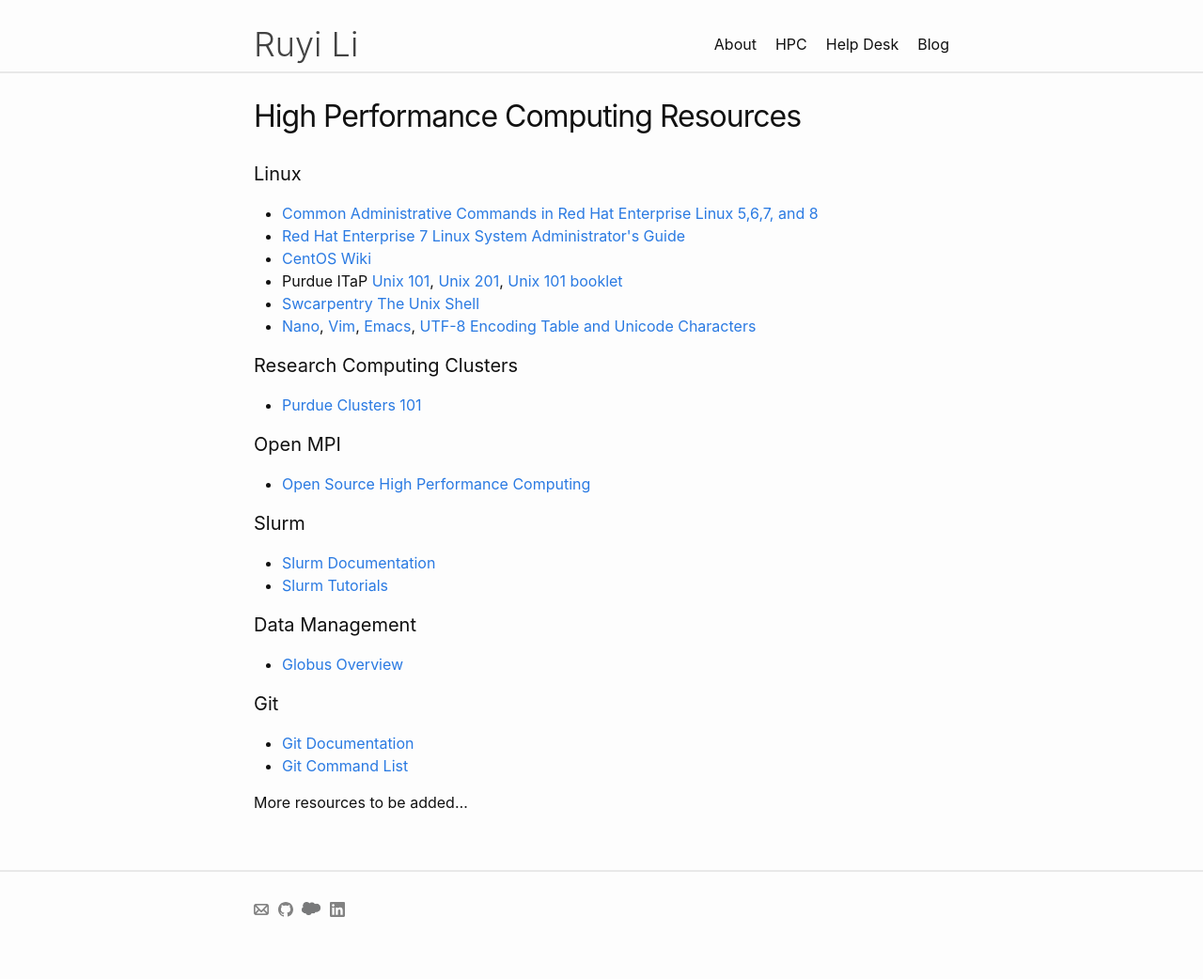
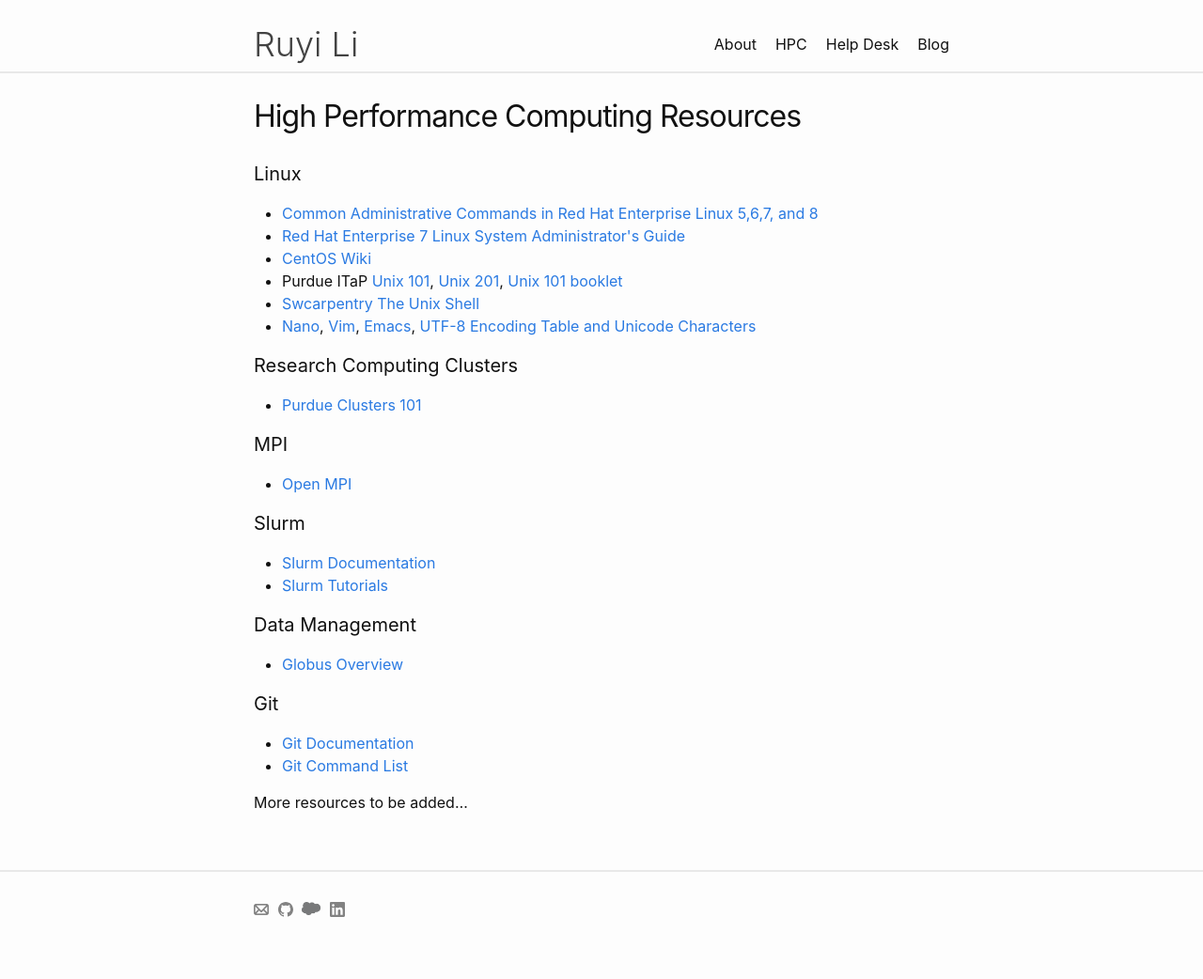
Before and after one commit to Ruyi95/Ruyi95.github.io, a Jekyll site: the page built from HPC.markdown, in a window 1280 px wide. Shown: the whole page at 94% size. Built offline with Jekyll 4.4.1, drawn with Linux system fonts in a browser that asks for light colours.

Commit message:
Introduction revised.

```diff
--- a/HPC.markdown
+++ b/HPC.markdown
@@ -43,9 +44,9 @@ Purdue ITaP <a href="https://www.rcac.purdue.edu/training/unix101/" target="_bla
 </li>
 </ul>
 
-<h4>Open MPI</h4>
+<h4>MPI</h4>
 <ul>
-<li><a href="https://www.open-mpi.org" target="_blank">Open Source High Performance Computing</a>
+<li><a href="https://www.open-mpi.org" target="_blank">Open MPI</a>
 </li>
 </ul>
 
--- a/_layouts/home.html
+++ b/_layouts/home.html
@@ -8,5 +8,5 @@ layout: default
 </br></br>
 </div>
 <div>
-This Github page is created for learning and practicing Linux, Git and Jekyll. I also use it to manage HPC resources and practice supportive documentating.
+This Github site is created with <a href="https://jekyllrb.com" target="_blank"> Jekyll</a>. It inclueds <a href="/about/" target="_blank">a page about the author</a>, <a href="/HPC/" target="_blank">a list of HPC reference resources</a> and <a href="/helpdesk/" target="_blank">some supportive documentation</a>.
 </div>
--- a/blog.markdown
+++ b/blog.markdown
@@ -1,4 +1,5 @@
 ---
 layout: blog
 title: Blog
+permalink: /blog/
 ---
--- a/helpdesk.markdown
+++ b/helpdesk.markdown
@@ -1,6 +1,7 @@
 ---
 layout: helpdesk
 title: Help Desk
+permalink: /helpdesk/
 ---
 <h4>User Guides</h4>
 <div>
```
Also changed, not shown: other parts of HPC.markdown (+1 -0 lines).
